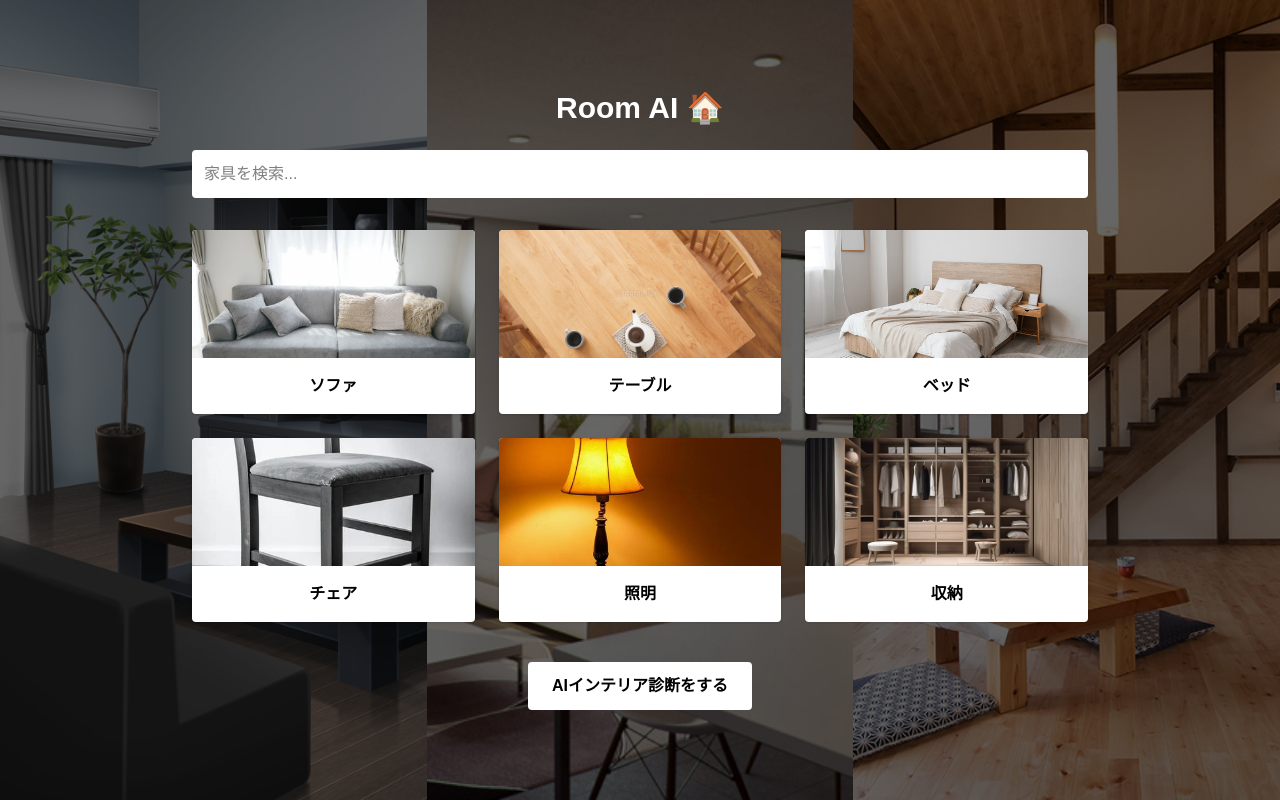
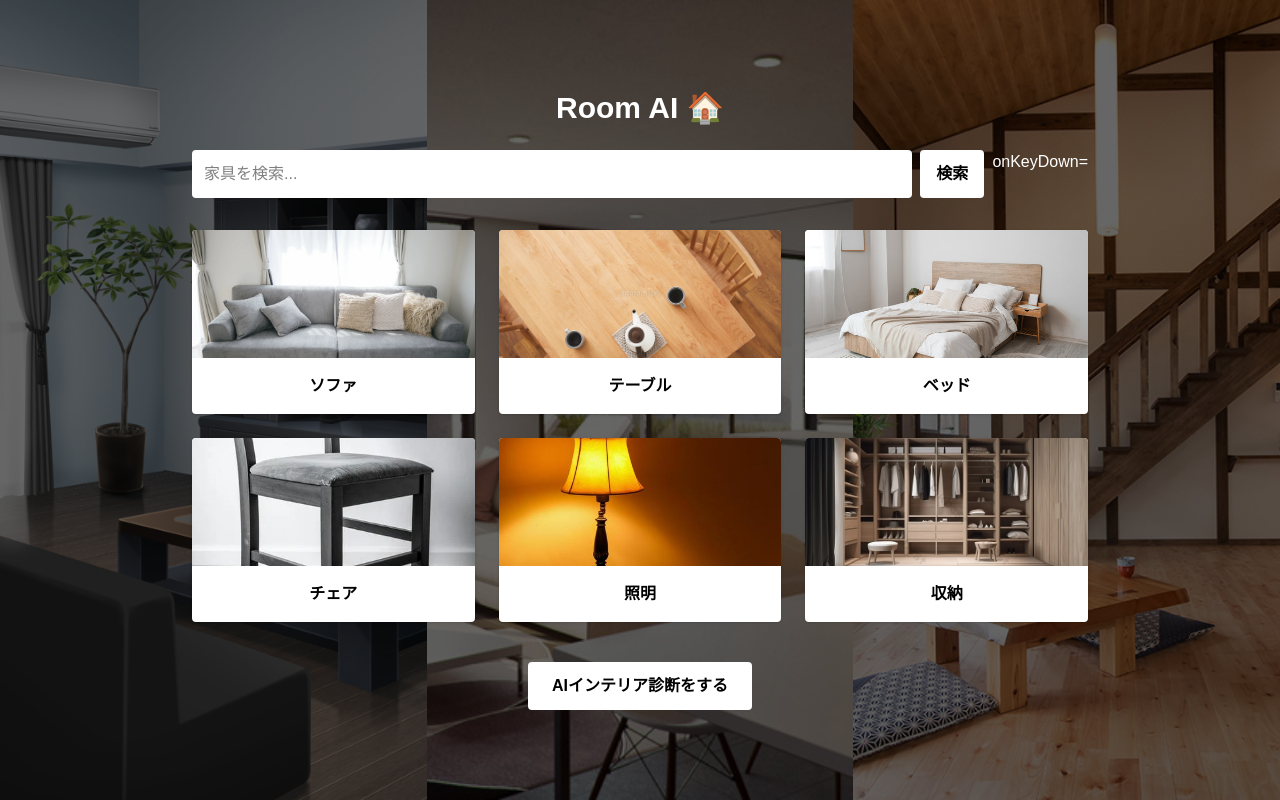
Before and after one commit to 86-create/room-ai, a Next.js app: page / in a window 1280 px wide. Built offline with nearby package versions, Linux system fonts and the light colour scheme.

Commit message:
add framer motion animation

```diff
--- a/src/app/page.js
+++ b/src/app/page.js
@@ -4,6 +4,7 @@ import { motion } from "framer-motion";
 
 export default function Home() {
   const [screen, setScreen] = useState("intro");
+  const [search, setSearch] = useState("");
 
   const furniture = [
     { name: "ソファ", img: "/sofa.jpg" },
@@ -13,6 +14,15 @@ export default function Home() {
     { name: "照明", img: "/light.jpg" },
     { name: "収納", img: "/syuunou.jpg" }
   ];
+
+  const searchAmazon = () => {
+  if (!search) return;
+
+  const keyword = encodeURIComponent(search + " 家具");
+  const url = `https://www.amazon.co.jp/s?k=${keyword}`;
+
+  window.open(url, "_blank");
+};
 
   useEffect(() => {
     if (screen === "intro") {
@@ -72,13 +82,27 @@ export default function Home() {
             </h1>
 
             {/* 検索バー */}
-            <div className="mb-8">
-              <input
-                type="text"
-                placeholder="家具を検索..."
-                className="w-full p-3 rounded bg-white text-black"
-              />
-            </div>
+            <div className="flex gap-2 mb-8">
+
+  <input
+    type="text"
+    placeholder="家具を検索..."
+    value={search}
+    onChange={(e) => setSearch(e.target.value)}
+    className="flex-1 p-3 rounded bg-white text-black"
+  />
+
+  <button
+    onClick={searchAmazon}
+    className="bg-white text-black px-4 rounded font-semibold hover:bg-gray-300"
+  >
+    検索
+  </button>
+  onKeyDown={(e) => {
+  if (e.key === "Enter") searchAmazon();
+}}
+
+</div>
 
             {/* 家具一覧 */}
             <div className="grid grid-cols-2 md:grid-cols-3 gap-6 mb-10">
```
